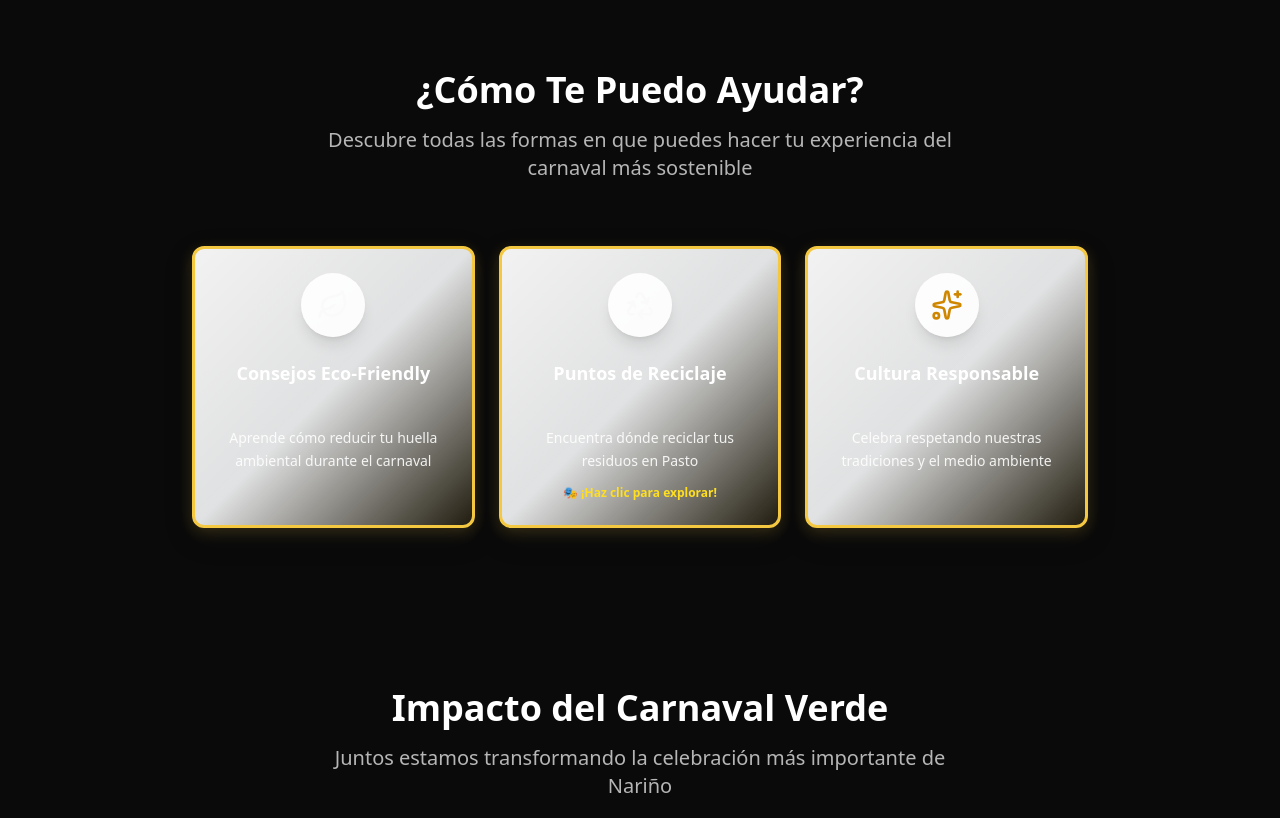
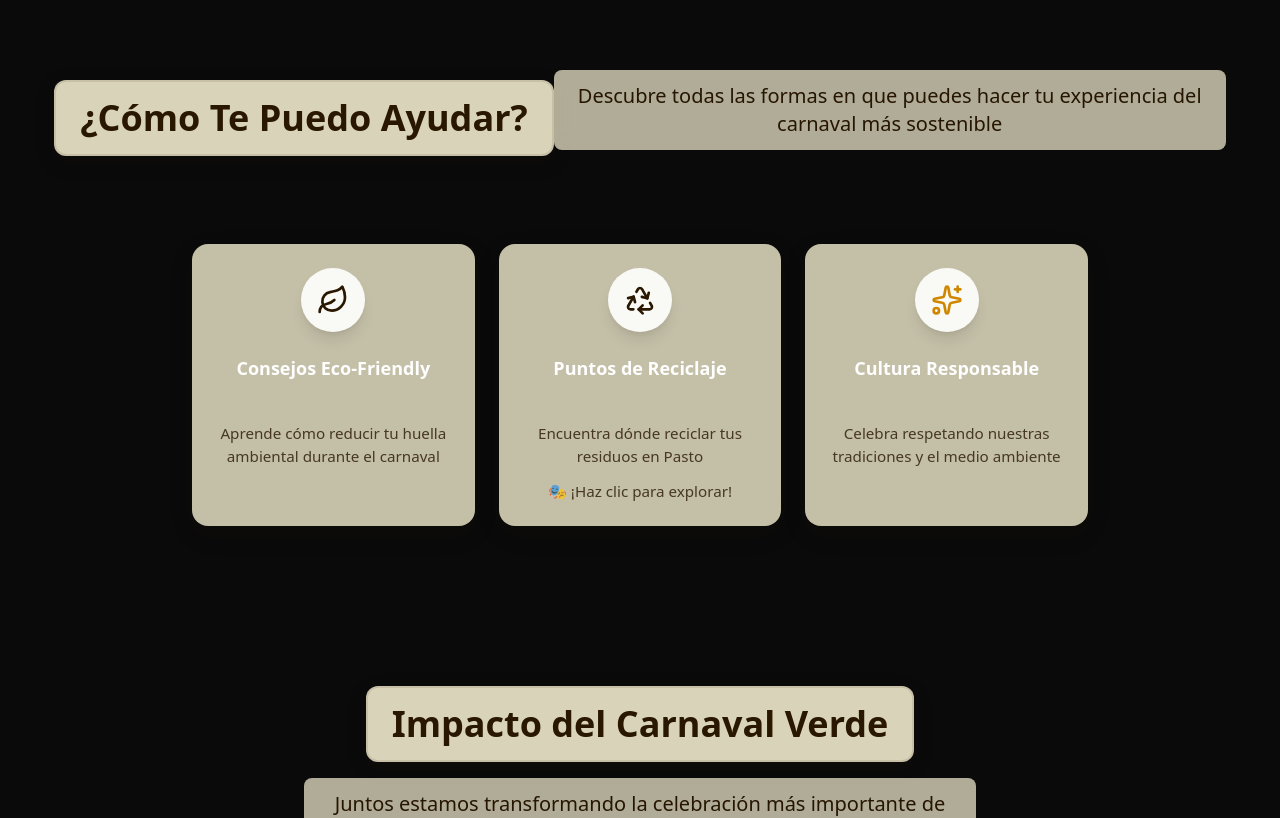
Before and after one commit to yorth21/eco-senda, a Next.js app: page / in a window 1280 px wide. Shown: the part 900-1718 px from the top of the page. Built offline with nearby package versions, Linux system fonts and the light colour scheme.

Commit message:
feat: card home

```diff
--- a/src/app/globals.css
+++ b/src/app/globals.css
@@ -21,6 +21,10 @@
   --carnaval-purpura-magico: #8e44ad; /* Púrpura mágico */
   --carnaval-gris-texto: #333333; /* Gris para texto secundario */
   --carnaval-gris-claro: #f8f9fa; /* Gris muy claro para fondos */
+
+  /* Nuevos colores para mejor contraste */
+  --color-texto-oscuro: #291700; /* Color oscuro para texto principal */
+  --color-fondo-claro: #e5e0c3; /* Color claro para fondos y acentos */
 
   /* Colores Secundarios */
   --carnaval-coral: #FF8A65;
@@ -250,15 +254,47 @@
 
   /* Estilos Oficiales del Carnaval de Pasto */
   .card-cultural {
-    background: linear-gradient(135deg,
-      rgba(255, 255, 255, 0.95) 0%,
-      rgba(248, 249, 250, 0.9) 50%,
-      rgba(245, 200, 66, 0.1) 100%);
-    border: 3px solid var(--carnaval-dorado);
-    box-shadow:
-      0 10px 30px rgba(26, 26, 26, 0.15),
-      0 4px 15px rgba(245, 200, 66, 0.2);
-    border-radius: 12px;
+    background: rgba(229, 224, 195, 0.85);
+    border: none;
+    box-shadow: 0 8px 25px rgba(41, 23, 0, 0.12);
+    border-radius: 16px;
+    backdrop-filter: blur(15px) saturate(1.2);
+    color: var(--color-texto-oscuro);
+  }
+
+  .card-cultural h3 {
+    color: var(--color-texto-oscuro);
+    font-weight: 800;
+    font-size: 1.25rem;
+    line-height: 1.3;
+    margin-bottom: 12px;
+    text-shadow: 0 1px 2px rgba(41, 23, 0, 0.1);
+  }
+
+  .card-cultural p {
+    color: var(--color-texto-oscuro);
+    font-weight: 400;
+    font-size: 0.95rem;
+    line-height: 1.5;
+    opacity: 0.8;
+  }
+
+  /* Estilos específicos para iconos y títulos */
+  .card-cultural .icon-container {
+    margin-bottom: 16px;
+  }
+
+  .card-cultural .icon-container svg {
+    color: var(--carnaval-azul-principal);
+    filter: drop-shadow(0 2px 4px rgba(0, 135, 199, 0.3));
+  }
+
+  /* Texto de enlace en cards */
+  .card-cultural .link-text {
+    color: var(--carnaval-azul-principal);
+    font-weight: 600;
+    font-size: 0.85rem;
+    margin-top: 8px;
   }
 
   .btn-festivo {
@@ -333,35 +369,68 @@
   }
 
   .card-cultural-enhanced {
-    background: var(--carnaval-blanco-oficial);
-    border: 2px solid var(--carnaval-dorado);
-    box-shadow:
-      0 8px 25px rgba(26, 26, 26, 0.1),
-      0 4px 12px rgba(245, 200, 66, 0.15);
-    border-radius: 12px;
+    background: rgba(229, 224, 195, 0.9);
+    border: none;
+    box-shadow: 0 10px 30px rgba(41, 23, 0, 0.15);
+    border-radius: 16px;
+    backdrop-filter: blur(18px) saturate(1.3);
+    color: var(--color-texto-oscuro);
   }
 
   /* Estilo oficial del carnaval inspirado en carnavaldepasto.org */
   .texto-oficial {
-    color: var(--carnaval-negro-oficial);
+    color: var(--color-texto-oscuro);
     font-weight: 600;
     line-height: 1.6;
   }
 
   .texto-destacado {
-    color: var(--carnaval-dorado);
+    color: var(--carnaval-azul-principal);
     font-weight: 700;
     text-transform: uppercase;
     letter-spacing: 1px;
   }
 
+  /* Texto con fondo claro para mejor contraste */
+  .texto-contraste {
+    background: rgba(229, 224, 195, 0.8);
+    color: var(--color-texto-oscuro);
+    padding: 8px 16px;
+    border-radius: 8px;
+    backdrop-filter: blur(10px);
+  }
+
+  /* Títulos de sección con contraste mejorado */
+  .titulo-seccion {
+    background: rgba(229, 224, 195, 0.95);
+    color: var(--color-texto-oscuro);
+    padding: 16px 24px;
+    border-radius: 12px;
+    backdrop-filter: blur(15px);
+    display: inline-block;
+    font-weight: 800;
+    text-shadow: none;
+    border: 2px solid rgba(41, 23, 0, 0.1);
+    box-shadow: 0 6px 20px rgba(41, 23, 0, 0.15);
+  }
+
+  .subtitulo-seccion {
+    background: rgba(229, 224, 195, 0.85);
+    color: var(--color-texto-oscuro);
+    padding: 12px 20px;
+    border-radius: 8px;
+    backdrop-filter: blur(12px);
+    display: inline-block;
+    opacity: 0.9;
+  }
+
   .seccion-carnaval {
-    background: linear-gradient(135deg,
-      var(--carnaval-gris-claro) 0%,
-      rgba(245, 200, 66, 0.05) 100%);
-    border-left: 4px solid var(--carnaval-dorado);
+    background: rgba(229, 224, 195, 0.7);
+    border-left: 4px solid var(--carnaval-azul-principal);
     padding: 20px;
     margin: 20px 0;
+    backdrop-filter: blur(12px);
+    border-radius: 8px;
   }
 
   .countdown-style {
--- a/src/app/page.tsx
+++ b/src/app/page.tsx
@@ -111,10 +111,10 @@ export default function LandingPage() {
         <section className="py-20 px-4 sm:px-6 lg:px-8">
           <div className="max-w-7xl mx-auto">
             <div className="text-center mb-16">
-              <h2 className="text-3xl sm:text-4xl font-bold text-white mb-4">
+              <h2 className="text-3xl sm:text-4xl font-bold titulo-seccion mb-6">
                 ¿Cómo Te Puedo Ayudar?
               </h2>
-              <p className="text-xl text-white/70 max-w-2xl mx-auto">
+              <p className="text-xl subtitulo-seccion max-w-2xl mx-auto">
                 Descubre todas las formas en que puedes hacer tu experiencia del carnaval más sostenible
               </p>
             </div>
@@ -164,10 +164,10 @@ export default function LandingPage() {
         <section className="py-20 px-4 sm:px-6 lg:px-8">
           <div className="max-w-7xl mx-auto">
             <div className="text-center mb-16">
-              <h2 className="text-3xl sm:text-4xl font-bold text-white mb-4">
+              <h2 className="text-3xl sm:text-4xl font-bold titulo-seccion mb-4">
                 Impacto del Carnaval Verde
               </h2>
-              <p className="text-xl text-white/70 max-w-2xl mx-auto">
+              <p className="text-xl subtitulo-seccion max-w-2xl mx-auto">
                 Juntos estamos transformando la celebración más importante de Nariño
               </p>
             </div>
@@ -192,10 +192,10 @@ export default function LandingPage() {
           <div className="max-w-4xl mx-auto text-center">
             <Card className="card-cultural border-artesanal">
               <CardContent className="p-12">
-                <h2 className="text-3xl sm:text-4xl font-bold text-white mb-6">
+                <h2 className="text-3xl sm:text-4xl font-bold titulo-seccion mb-6">
                   🎭 ¿Listo para un Carnaval Sostenible?
                 </h2>
-                <p className="text-xl text-white/90 mb-8 max-w-2xl mx-auto font-medium">
+                <p className="text-xl subtitulo-seccion mb-8 max-w-2xl mx-auto font-medium">
                   Comienza a planificar tu experiencia eco-friendly. Pregúntame sobre reciclaje,
                   transporte, puntos verdes y más consejos para disfrutar responsablemente.
                 </p>
```
